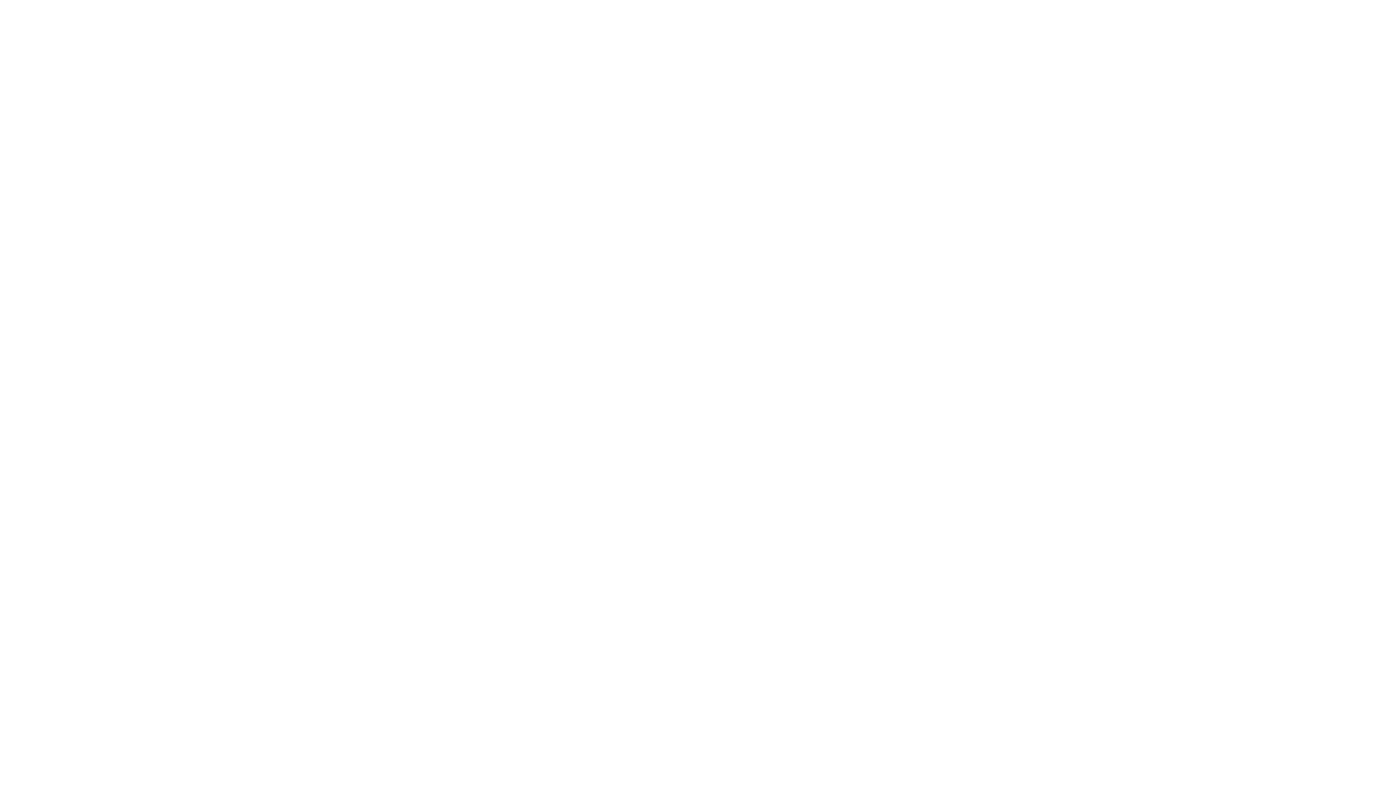
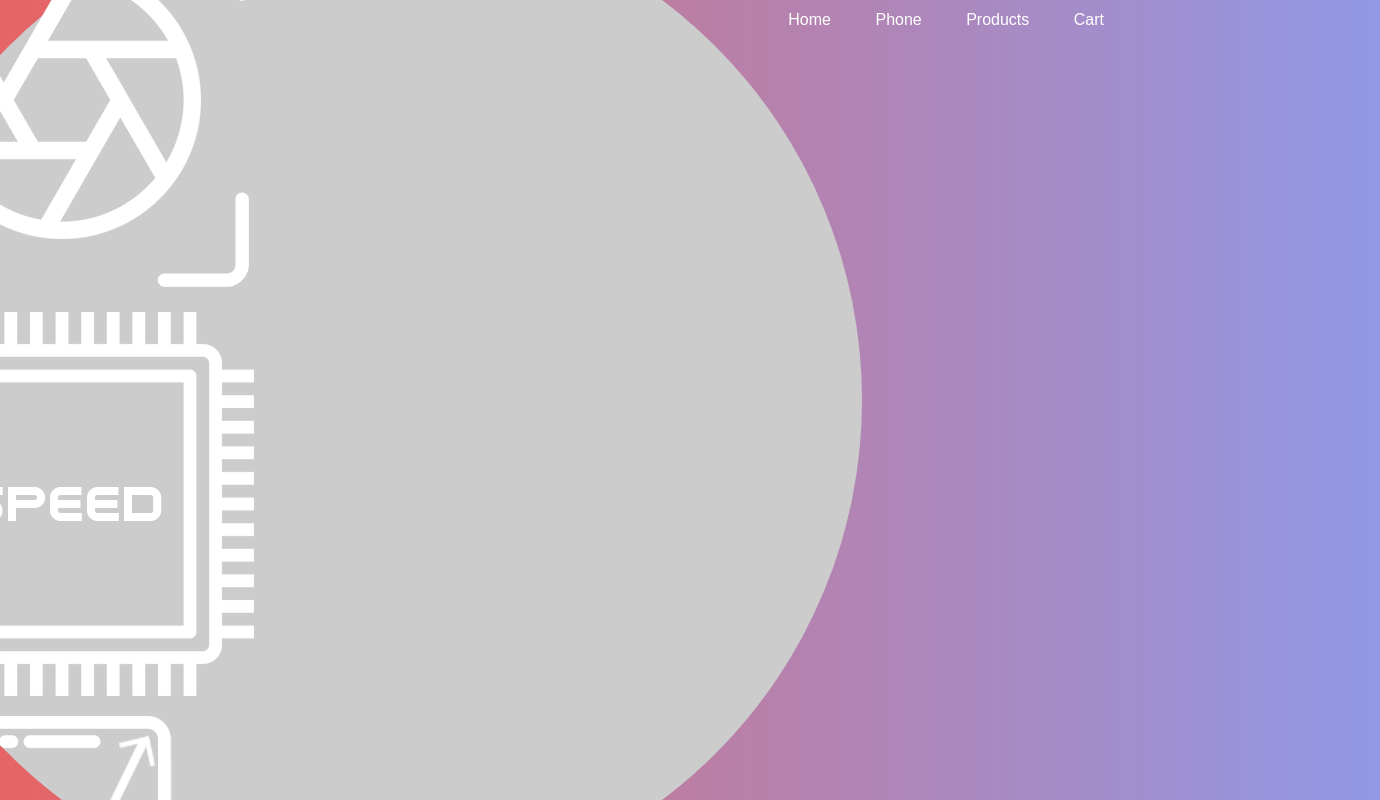
Before and after one commit to knakka47/js-project1, a plain HTML site: page index.html in a window 1280 px wide. Shown: the whole page, 1380 px wide, since content can reach past the window. Drawn offline with Linux system fonts and the light colour scheme.

Commit message:
Initial commit with site skeleton and local image files

```diff
--- a/index.html
+++ b/index.html
@@ -4,9 +4,37 @@
     <meta charset="UTF-8">
     <meta name="viewport" content="width=device-width, initial-scale=1.0">
     <title>1st JS Website</title>
+    <link rel="stylesheet" href="styles.css">
 </head>
 
 <body>
-
+    <div class="main">
+        <nav>
+            <div class="logo">
+                <img src="images/logo.png">
+            </div>
+            <div class="nav-links">
+                <ul>
+                    <li><a href="#">Home</a></li>
+                    <li><a href="#">Phone</a></li>
+                    <li><a href="#">Products</a></li>
+                    <li><a href="#">Cart</a></li>
+                </ul>
+            </div>
+        </nav>
+        <div class="information">
+            <div id="circle">
+                <div class="feature_one"></div>
+                    <img src="images/camera.png">
+                <div class="feature_two"></div>
+                    <img src="images/processor.png">
+                <div class="feature_three"></div>
+                    <img src="images/display.png">
+                <div class="feature_four"></div>
+                    <img src="images/battery.png">
+            </div>
+        </div>
+        <p>hello</p>
+    </div>
 </body>
 </html>
--- /dev/null
+++ b/styles.css
@@ -0,0 +1,94 @@
+*{
+    margin: 0;
+    padding: 0;
+    font-family: sans-serif;
+}
+
+.main{
+    padding-left: 100px;
+    width: 100%;
+    height: 100vh;
+    position: relative;
+    overflow: hidden;
+    background: linear-gradient(to right, #e66465, #9198e5);
+}
+
+nav{
+    width: 80%;
+    position: sticky;
+    display: flex;
+    align-items: center;
+}
+
+.logo{
+    flex-basis: 20%;
+}
+
+.logo img{
+    width: 150px;
+}
+
+.nav-links{
+    flex: 1;
+    text-align: right;
+}
+
+.nav-links ul li{
+    list-style: none;
+    display: inline-block;
+    margin: 0 20px;
+}
+
+.nav-links ul li a{
+    color: #fff;
+    text-decoration: none;
+}
+
+.information{
+    width: 1000px;
+    height: 1000px;
+    position: absolute;
+    top: 50%;
+    left: -10%;
+    transform: translateY(-50%);
+
+}
+
+#circle{
+    width: 1000px;
+    height: 1000px;
+    position: absolute;
+    top: 0;
+    left: 0;
+    border-radius: 50%;
+    background: #ccc;
+}
+
+.feature{
+    position: absolute;
+}
+
+.feature_one{
+    top: 450px;
+    right: 50px;
+
+}
+
+.feature_two{
+    top: 150px;
+    left: 350px;
+}
+
+.feature_three{
+    bottom: 450px;
+    left: 50px;
+}
+
+.feature_four{
+    bottom: 150px;
+    right: 350px;
+}
+
+.feature img{
+    width: 70px;
+}
```
Also changed, not shown: images/arrow.png (added), images/battery.png (added), images/camera.png (added), images/display.png (added), images/logo.png (added), images/mobile.png (added), images/processor.png (added), 2 other files.
